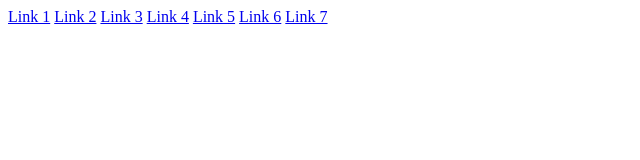
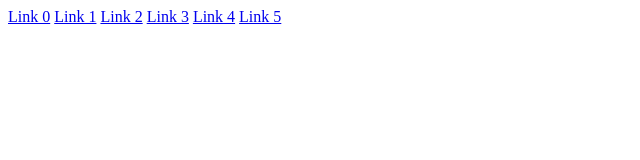
Before and after one commit to tengab/Ninja-JS, a plain HTML site: page index.html in a window 1280 px wide. Shown: the full height of the page, 0-640 px from the left. Drawn offline with Linux system fonts and the light colour scheme.

Commit message:
lesson 19

```diff
--- a/index.html
+++ b/index.html
@@ -7,13 +7,12 @@
 <body>
 
 
+ <a href="#">Link 0</a>
  <a href="#">Link 1</a>
  <a href="#">Link 2</a>
  <a href="#">Link 3</a>
  <a href="#">Link 4</a>
  <a href="#">Link 5</a>
- <a href="#">Link 6</a>
- <a href="#">Link 7</a>
 
     <script src="./main.js"></script>
 
--- a/main.js
+++ b/main.js
@@ -1,16 +1,7 @@
+var links = document.getElementsByTagName("a");
 
+for(i = 0; i < links.length; i++){
 
-for (i = 0; i < 10; i++) {
-
-    if(i === 5 || i === 3)
-
-        continue;
-
-    console.log(i);
-
-    if(i===7){
-        break;
-    }
+    links[i].className = "link-" + i;
 
 }
-console.log("I have broken out the loop")
```
